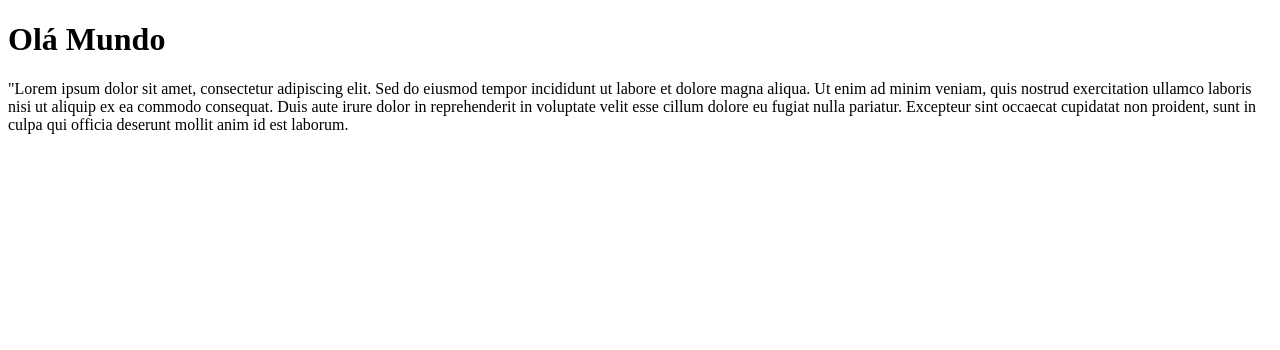
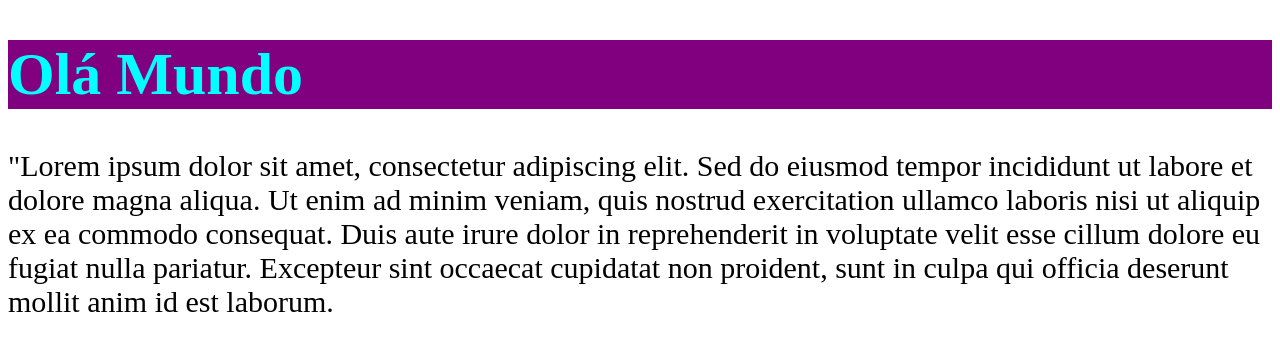
Before and after one commit to LucasDev07/chronos-pomodoro, a React (Vite) app: page / in a window 1280 px wide. Shown: the top 350 px of the page. Built offline with nearby package versions, Linux system fonts and the light colour scheme.

Commit message:
Comitando aula de CSS Modules

```diff
--- a/src/App.tsx
+++ b/src/App.tsx
@@ -1,8 +1,13 @@
+import { Heading } from './components/Heading';
+
+import './styles/theme.css';
+import './styles/global.css';
+
 export function App() {
   console.log('Oi');
   return (
     <>
-      <h1>Olá Mundo</h1>
+      <Heading />
       <p>
         "Lorem ipsum dolor sit amet, consectetur adipiscing elit. Sed do eiusmod
         tempor incididunt ut labore et dolore magna aliqua. Ut enim ad minim
--- /dev/null
+++ b/src/components/Heading.module.css
@@ -0,0 +1,8 @@
+.heading {
+  background: purple;
+  color: black;
+}
+
+.cyan {
+  color: cyan;
+}
--- /dev/null
+++ b/src/components/Heading.tsx
@@ -0,0 +1,5 @@
+import styles from './Heading.module.css';
+
+export function Heading() {
+  return <h1 className={`${styles.cyan} ${styles.heading}`}>Olá Mundo</h1>;
+}
--- /dev/null
+++ b/src/styles/global.css
@@ -0,0 +1,8 @@
+body {
+  font-family: 'sans-serif';
+  font-size: 30px;
+}
+
+h1 {
+  color: var(--primary);
+}
--- /dev/null
+++ b/src/styles/theme.css
@@ -0,0 +1,3 @@
+:root {
+  --primary: pink;
+}
```
